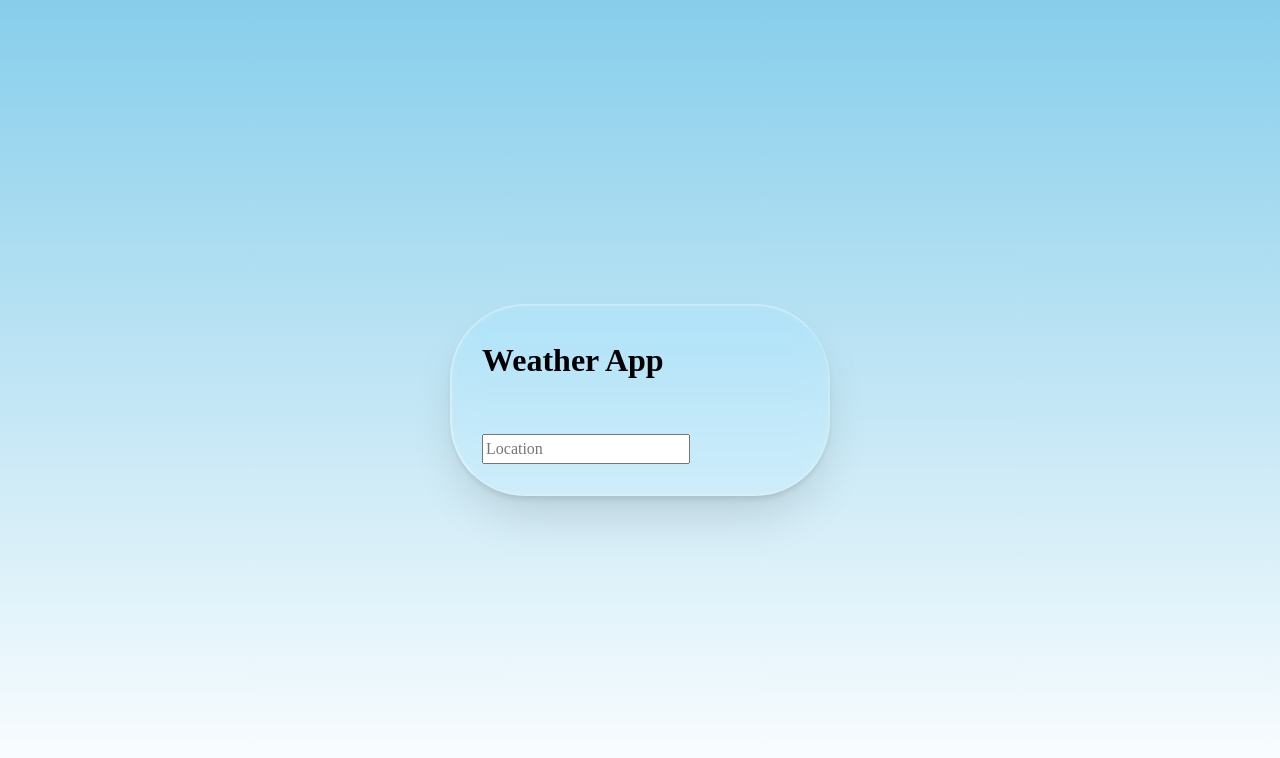
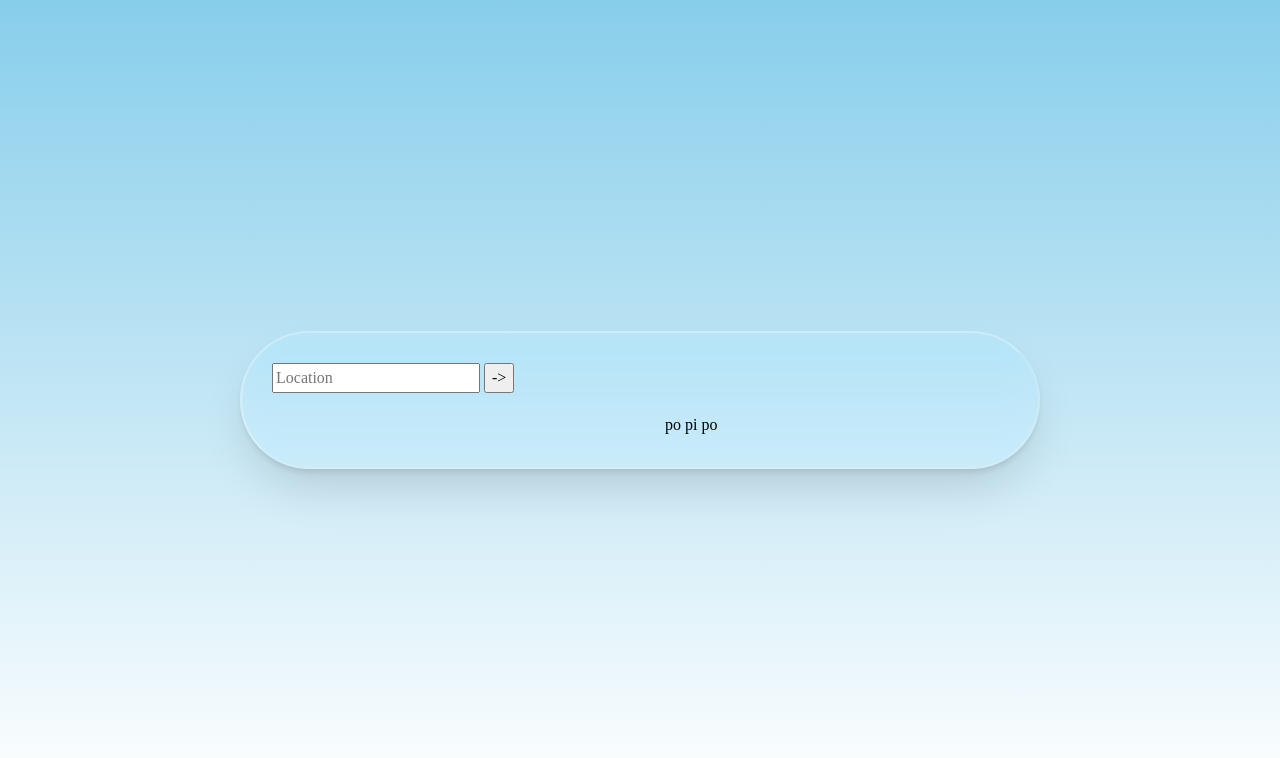
Before and after one commit to quyanna/weather-app, a website built with webpack: page src/template.html in a window 1280 px wide. Built offline with nearby package versions, Linux system fonts and the light colour scheme.

Commit message:
Fix template.html organization

```diff
--- a/src/styles.css
+++ b/src/styles.css
@@ -109,10 +109,29 @@ main {
   gap: 25px;
   max-height: 800px;
   overflow: hidden;
-  transition: all 1.5s cubic-bezier(0.2, 0.8, 0.2, 1);
+  transition: all 1.7s cubic-bezier(0.2, 0.8, 0.2, 1);
 }
 
-@media (max-width: 800px) {
+#result {
+  display: flex;
+  flex-direction: column;
+  gap: 20px;
+  opacity: 1;
+  transform: translateY(0);
+  transition: opacity 0.6s ease 0.4s, transform 0.6s ease 0.4s;
+}
+
+.left-side {
+  text-align: center;
+}
+
+.right-side {
+  display: flex;
+  flex-direction: column;
+  gap: 15px;
+}
+
+@media (min-width: 800px) {
   .glass {
     max-width: 800px;
     border-radius: 100px;
@@ -127,4 +146,14 @@ main {
     gap: 50px;
     margin-top: 20px;
   }
+
+  .left-side {
+    text-align: left;
+    flex: 1;
+  }
+
+  .right-side {
+    flex: 1;
+    width: 100%;
+  }
 }
--- a/src/template.html
+++ b/src/template.html
@@ -11,10 +11,8 @@
       <div class="bg-layer"></div>
     </div>
 
-    <div class="app" id="hud">
+    <div id="hud">
       <div class="glass">
-        <h1>Weather App</h1>
-        <h2 class="current-location"></h2>
         <div class="location-form">
           <form>
             <input
@@ -23,8 +21,14 @@
               id="location"
               placeholder="Location"
             />
+            <button type="submit">-></button>
           </form>
-          <div class="weather-data"></div>
+        </div>
+        <div id="result">
+          <div class="left-side">
+            <div class="weather-data"></div>
+          </div>
+          <div class="right-side">po pi po</div>
         </div>
       </div>
     </div>
```
